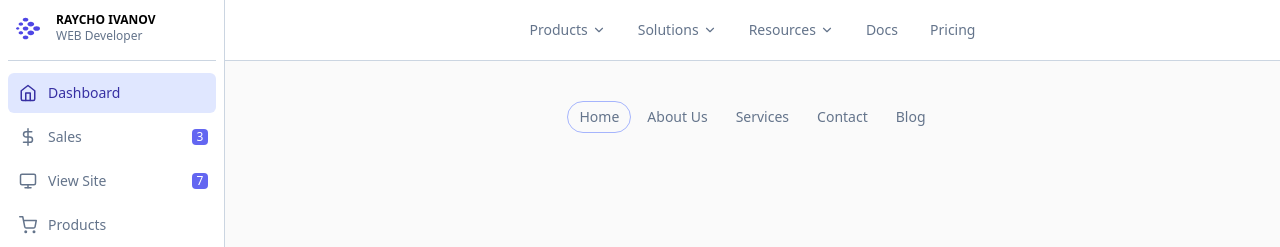
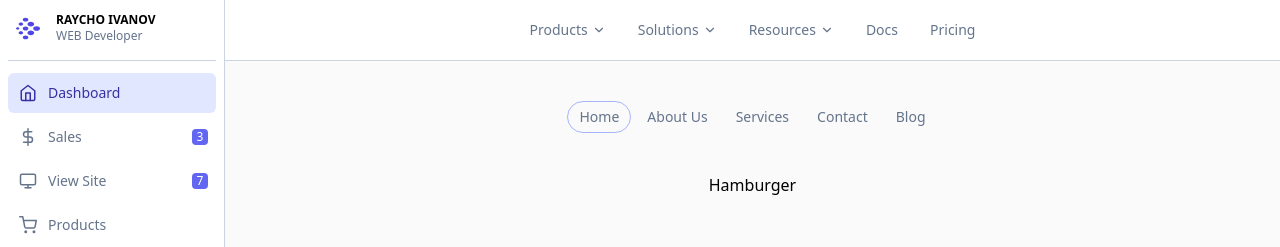
Before and after one commit to rastiv/react-navigations, a React (Vite) app: page / in a window 1280 px wide. Shown: the top 247 px of the page. Built offline with nearby package versions, Linux system fonts and the light colour scheme.

Commit message:
overlay improvement

```diff
--- a/src/App.jsx
+++ b/src/App.jsx
@@ -3,17 +3,25 @@ import { motion } from "framer-motion";
 import Sidebar from "./components/sidebar/Sidebar";
 import ShiftingMenu from "./components/shiftingmenu/ShiftingMenu";
 import AnimatedTabs from "./components/animatedtabs/AnimatedTabs";
+import Hamburger from "./components/hamburger/Hamburger";
 
 function App() {
   const [open, setOpen] = useState(true);
   return (
     <div className="flex bg-neutral-50">
       <Sidebar open={open} setOpen={setOpen} />
-      <motion.div layout className="h-[200vh] w-full">
+
+      <motion.div layout className="invisible h-[200vh] w-full md:visible">
         <ShiftingMenu />
 
-        <div className="w-full flex justify-center py-10">
-          <AnimatedTabs />
+        <div className="flex flex-col w-full justify-center items-center gap-10 mt-10">
+          <motion.div layout>
+            <AnimatedTabs />
+          </motion.div>
+
+          <motion.div layout>
+            <Hamburger />
+          </motion.div>
         </div>
       </motion.div>
     </div>
--- a/src/components/animatedtabs/AnimatedTabs.jsx
+++ b/src/components/animatedtabs/AnimatedTabs.jsx
@@ -13,7 +13,7 @@ const AnimatedTabs = () => {
   const [activeTab, setActiveTab] = useState(tabs[0].id);
 
   return (
-    <motion.div layout className="flex space-x-1">
+    <div className="flex space-x-1">
       {tabs.map((tab) => (
         <button
           key={tab.id}
@@ -33,7 +33,7 @@ const AnimatedTabs = () => {
           <span className="relative z-20">{tab.label}</span>
         </button>
       ))}
-    </motion.div>
+    </div>
   );
 };
 
--- /dev/null
+++ b/src/components/hamburger/Hamburger.jsx
@@ -0,0 +1,7 @@
+import React from "react";
+
+const Hamburger = () => {
+  return <div>Hamburger</div>;
+};
+
+export default Hamburger;
--- a/src/components/shiftingmenu/ShiftingMenu.jsx
+++ b/src/components/shiftingmenu/ShiftingMenu.jsx
@@ -3,7 +3,7 @@ import ShiftingMenuTabs from "./ShiftingMenuTabs";
 
 const ShiftingMenu = () => {
   return (
-    <div className="invisible z-50 sticky top-0 flex justify-start border-b py-3.5 border-slate-300 bg-white md:justify-center md:visible">
+    <div className="z-50 sticky top-0 flex justify-start border-b py-3.5 border-slate-300 bg-white md:justify-center">
       <motion.div layout>
         <ShiftingMenuTabs />
       </motion.div>
```
